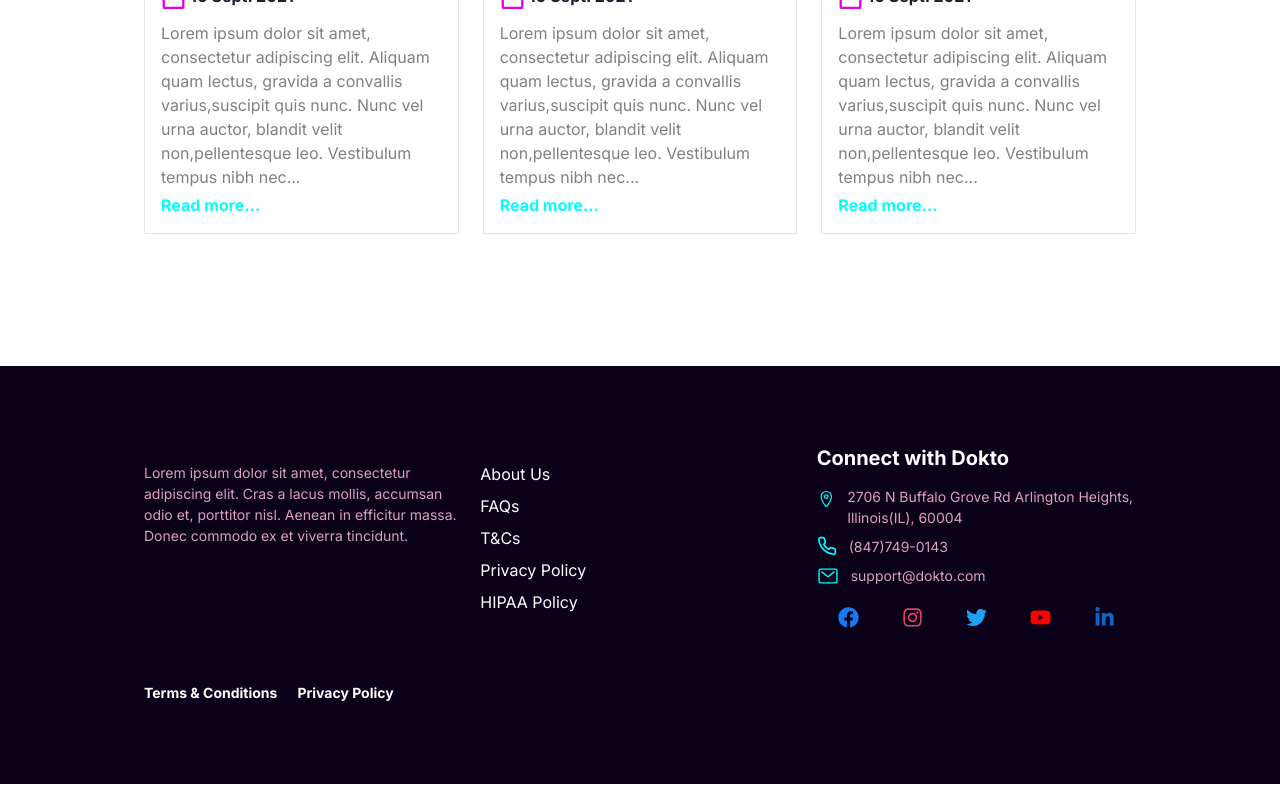
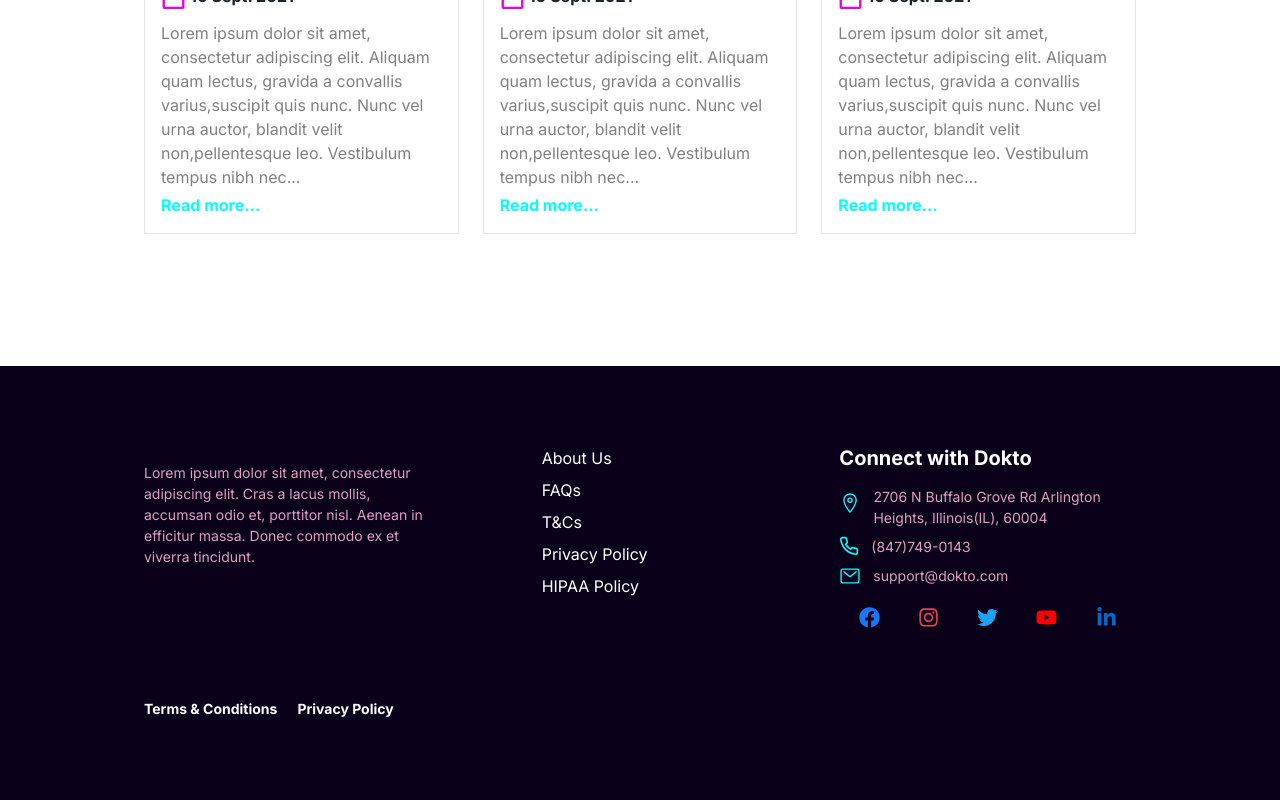
Before and after one commit to leveorxyz/dokto-frontend, a React (Create React App) app: page / in a window 1280 px wide. Shown: the part 2502-3302 px from the top of the page. Built offline with nearby package versions, Linux system fonts and the light colour scheme.

Commit message:
Update styles in FooterDoctor

```diff
--- a/src/components/home/FooterDoctor.tsx
+++ b/src/components/home/FooterDoctor.tsx
@@ -26,8 +26,8 @@ const FooterDoctor = () => {
 		<div>
 			<Box color='white' background='#0a001a' px={margin_x} py='20' mt='5' borderColor='white'>
 				<Container maxW='container.2xl'>
-					<Box d='flex' flexDir='row'>
-						<Box flex='1'>
+					<Box d='flex' flexDir={{sm: "column",md: "row",lg: "row",xl: "row",base: "column"}}>
+						<Box flex='1' mb={{sm: "10",md: "0",lg: "0",xl: "0",base: "4"}} pr='100'>
 							<List mt='4' spacing={2}>
 								<ListItem>
 									<Box></Box>
@@ -38,7 +38,7 @@ const FooterDoctor = () => {
 							</List>
 						</Box>
 						<Divider orientation="vertical"/>
-						<Box flex='1' p='4'>
+						<Box flex='1' mb='4'>
 							{links?.map(({ content, url }) => (
 								<List key={url} pb='2'>
 									<Link href={url} color='white' _hover={{ textDecoration: "none", color: "#A2A2A2"}}>
@@ -48,13 +48,13 @@ const FooterDoctor = () => {
 							))}
 						</Box>
 						<Divider dividerColor='white' orientation="vertical"/>
-						<Box flex='1'>
+						<Box flex='1' mb='4'>
 							<Heading size='md'>Connect with Dokto</Heading>
 							<List mt='4' spacing={2} fontSize='sm' color='#df9fbf'>
 								<ListItem>
 									<Box d='flex' flexDir='row'>
 										<IconContext.Provider value={{ color: "#00ffff" }}>
-											<IoLocationOutline size={26}/>
+											<IoLocationOutline size={34}/>
 										</IconContext.Provider>
 										<Box ml='3'>2706 N Buffalo Grove Rd Arlington Heights, Illinois(IL), 60004</Box>
 									</Box>
@@ -81,7 +81,7 @@ const FooterDoctor = () => {
 							</List>
 						</Box>
 					</Box>
-					<Box d='flex' mt='10'>
+					<Box d='flex' mt='10' flexWrap='wrap'>
 						{bottom_links?.map(({ content, url }) => (
 							<List key={url}>
 								<Link href={url} fontSize='sm' mr='5' fontWeight='bold' color='white' _hover={{ textDecoration: "none", color: "#A2A2A2"}}>
```
